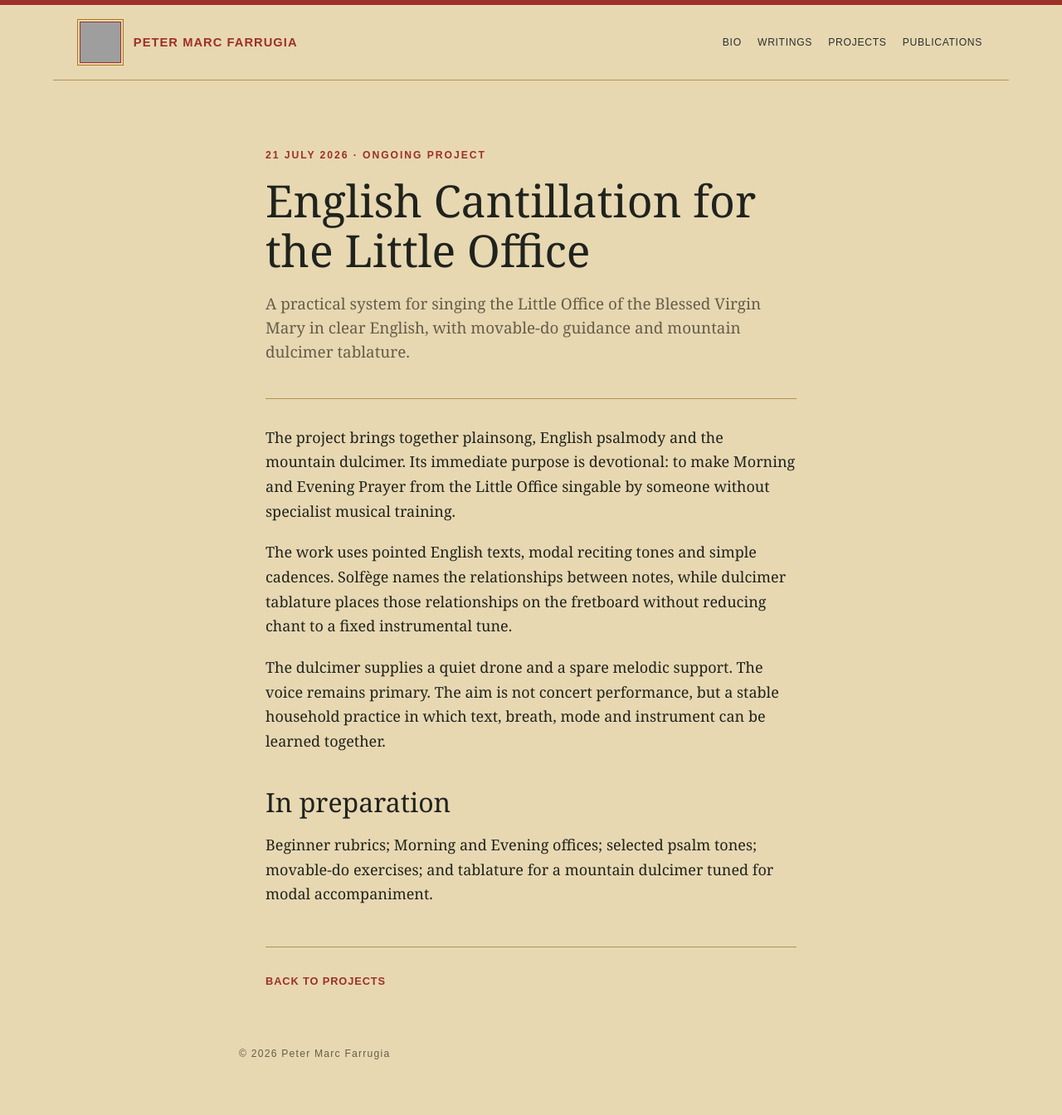
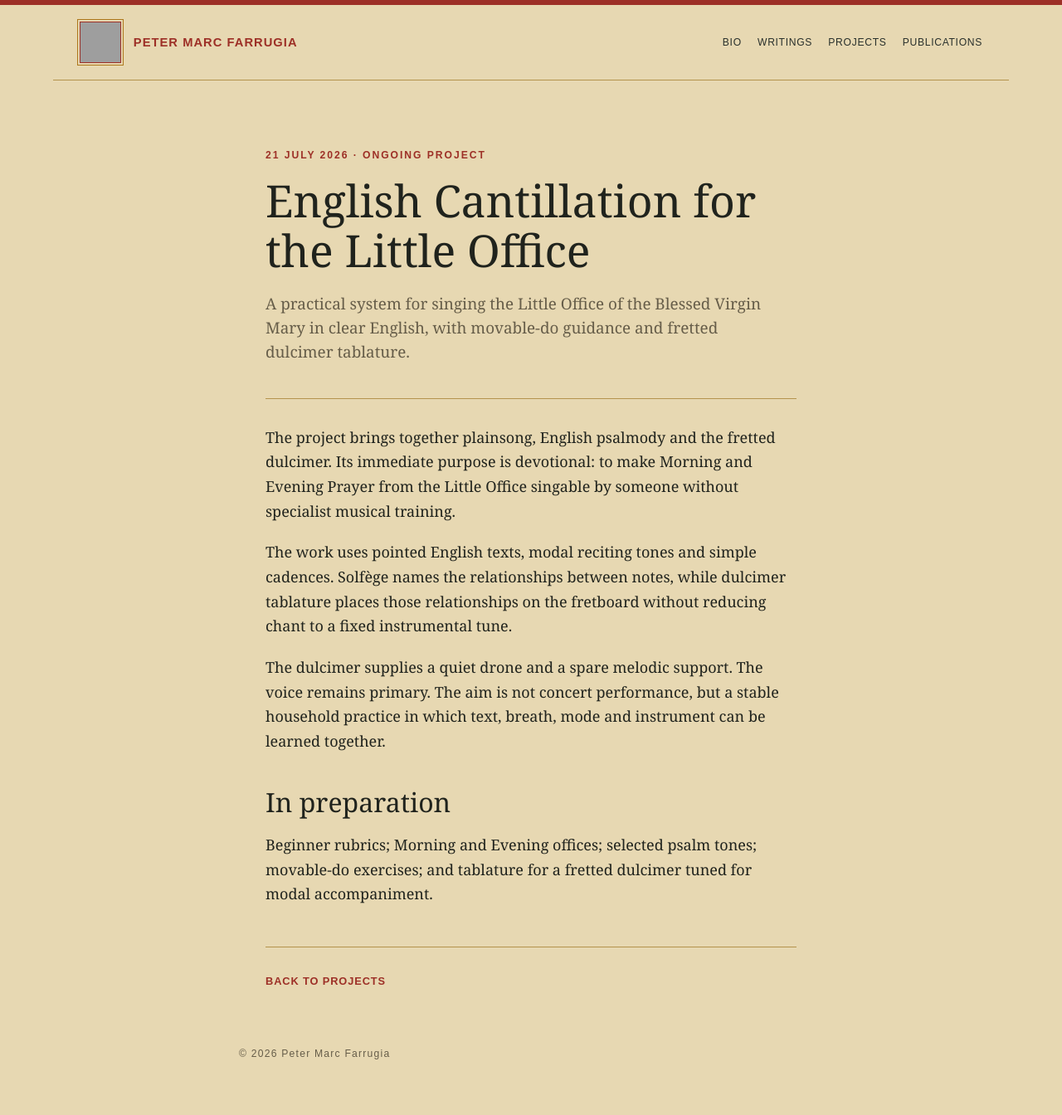
Before and after one commit to pytfarrugia-bit/pytfarrugia-bit.github.io, a Jekyll site: the page english-cantillation.html, which Jekyll copies as it is, in a window 1280 px wide. Shown: the whole page at 83% size. Built offline with Jekyll 4.4.1, drawn with Linux system fonts in a browser that asks for light colours; grey boxes are pictures that could not be loaded.

Commit message:
Use fretted dulcimer terminology

```diff
--- a/english-cantillation.html
+++ b/english-cantillation.html
@@ -3,7 +3,7 @@
 <head>
   <meta charset="utf-8">
   <meta name="viewport" content="width=device-width, initial-scale=1">
-  <meta name="description" content="A project developing English cantillation and mountain dulcimer tablature for the Little Office of the Blessed Virgin Mary.">
+  <meta name="description" content="A project developing English cantillation and fretted dulcimer tablature for the Little Office of the Blessed Virgin Mary.">
   <title>English Cantillation for the Little Office · Peter Marc Farrugia</title>
   <link rel="stylesheet" href="style.css">
 </head>
@@ -24,17 +24,17 @@
   <main class="article-page">
     <p class="eyebrow">21 July 2026 · Ongoing project</p>
     <h1>English Cantillation for the Little Office</h1>
-    <p class="lead">A practical system for singing the Little Office of the Blessed Virgin Mary in clear English, with movable-do guidance and mountain dulcimer tablature.</p>
+    <p class="lead">A practical system for singing the Little Office of the Blessed Virgin Mary in clear English, with movable-do guidance and fretted dulcimer tablature.</p>
 
     <article class="prose">
-      <p>The project brings together plainsong, English psalmody and the mountain dulcimer. Its immediate purpose is devotional: to make Morning and Evening Prayer from the Little Office singable by someone without specialist musical training.</p>
+      <p>The project brings together plainsong, English psalmody and the fretted dulcimer. Its immediate purpose is devotional: to make Morning and Evening Prayer from the Little Office singable by someone without specialist musical training.</p>
 
       <p>The work uses pointed English texts, modal reciting tones and simple cadences. Solfège names the relationships between notes, while dulcimer tablature places those relationships on the fretboard without reducing chant to a fixed instrumental tune.</p>
 
       <p>The dulcimer supplies a quiet drone and a spare melodic support. The voice remains primary. The aim is not concert performance, but a stable household practice in which text, breath, mode and instrument can be learned together.</p>
 
       <h2>In preparation</h2>
-      <p>Beginner rubrics; Morning and Evening offices; selected psalm tones; movable-do exercises; and tablature for a mountain dulcimer tuned for modal accompaniment.</p>
+      <p>Beginner rubrics; Morning and Evening offices; selected psalm tones; movable-do exercises; and tablature for a fretted dulcimer tuned for modal accompaniment.</p>
     </article>
 
     <p class="page-return"><a href="index.html#projects">Back to Projects</a></p>
```
